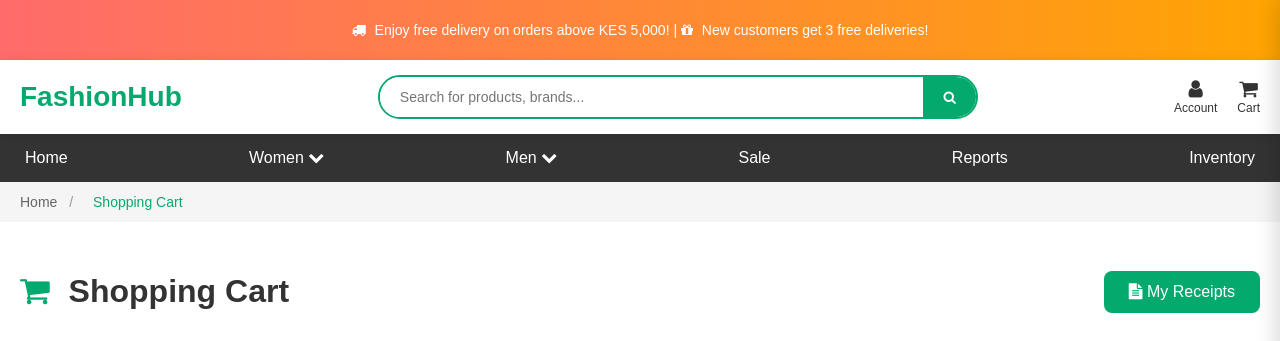
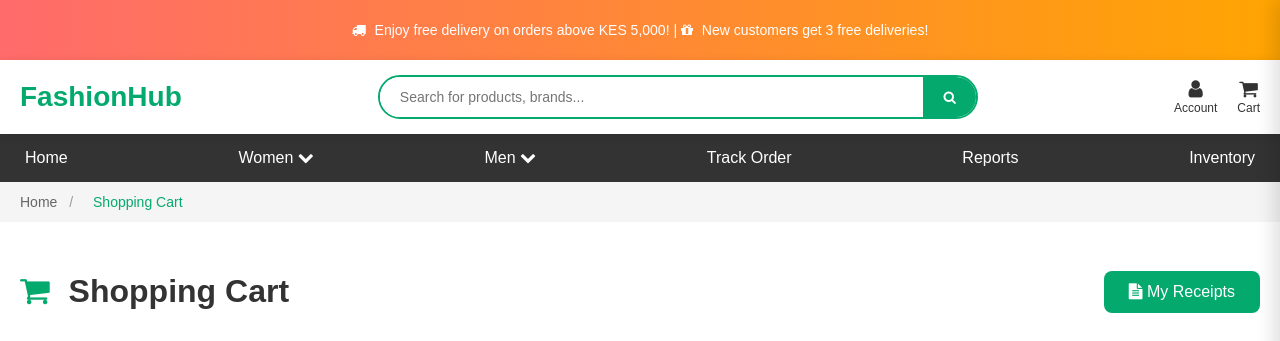
Before and after one commit to samuelkanyingi/FashionCommerce, a Django app: page /cart in a window 1280 px wide. Shown: the top 341 px of the page. Run offline with Django 5.2, Linux system fonts and the light colour scheme; some libraries are stand-ins or nearby versions.

Commit message:
Rename Sale to track-order page

```diff
--- a/templates/shop/base.html
+++ b/templates/shop/base.html
@@ -85,7 +85,8 @@
           <div class="nav-menu">
             <a href="{% url 'women' %}" class="nav-item">Women</a>
             <a href="{% url 'men' %}" class="nav-item">Men</a>
-            <a href="{% url 'women' %}?sub=shoes&sort=high-to-low" class="nav-item" style="color: #e74c3c;">Sale</a>
+            <!-- <a href="{% url 'women' %}?sub=shoes&sort=high-to-low" class="nav-item" style="color: #e74c3c;">Sale</a> -->
+            <li><a href="{% url 'track_order' %}">Track Order</a></li>
 
             <div class="nav-dropdown">
               <a href="#" class="nav-item">Categories <i class="fa fa-chevron-down"></i></a>
--- a/templates/shop/cart.html
+++ b/templates/shop/cart.html
@@ -443,7 +443,8 @@
                     <li><a href="{% url 'men' %}?sub=watches">Watches</a></li>
                 </ul>
             </li>
-            <li><a href="{% url 'women' %}?sub=shoes&sort=high-to-low">Sale</a></li>
+            <!-- <li><a href="{% url 'women' %}?sub=shoes&sort=high-to-low">Sale</a></li> -->
+            <li><a href="{% url 'track_order' %}">Track Order</a></li>
             <li><a href="{% url 'reports' %}">Reports</a></li>
             <li><a href="{% url 'inventory' %}">Inventory</a></li>
         </ul>
```
